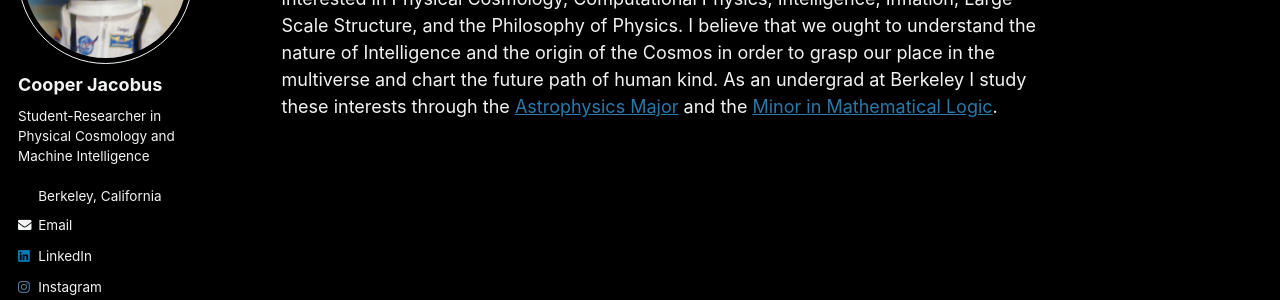
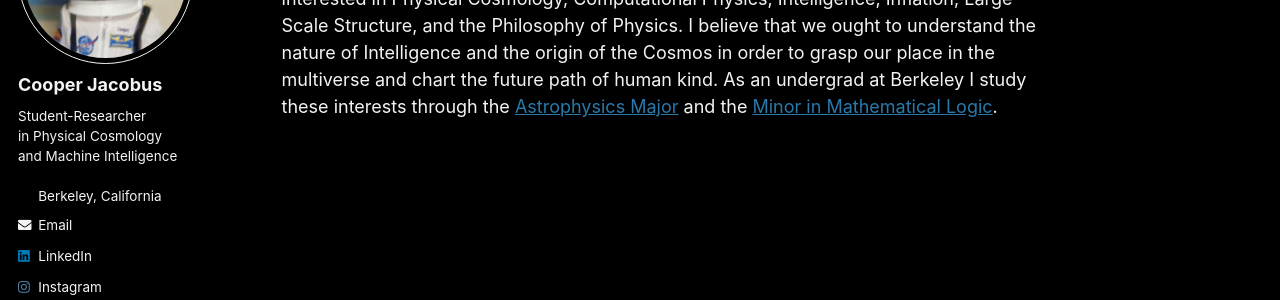
Before and after one commit to c-jacobus/c-jacobus.github.io, a Jekyll site: the page built from _pages/about.md, in a window 1280 px wide. Shown: the part 229-529 px from the top of the page. Built offline with Jekyll 4.4.1, drawn with Linux system fonts in a browser that asks for light colours; some web fonts are replaced.

```diff
--- a/_config.yml
+++ b/_config.yml
@@ -86,7 +86,7 @@ analytics:
 author:
   name             : "Cooper Jacobus"
   avatar           : "profile.png"
-  bio              : "Student-Researcher in Physical Cosmology and Machine Intelligence"
+  bio              : "Student-Researcher <br> in Physical Cosmology <br> and Machine Intelligence"
   location         : Berkeley, California
   employer         :
   pubmed           :
```
